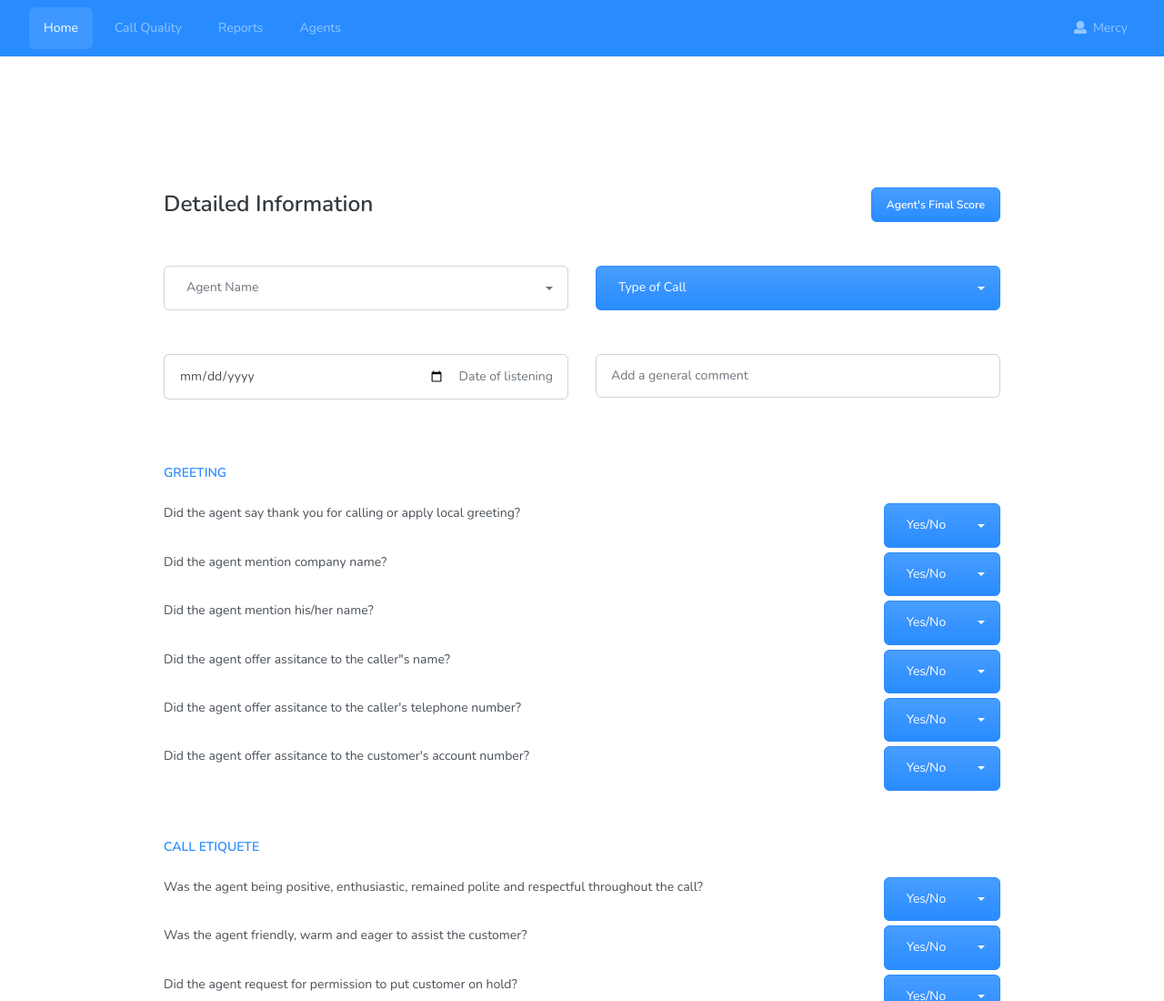
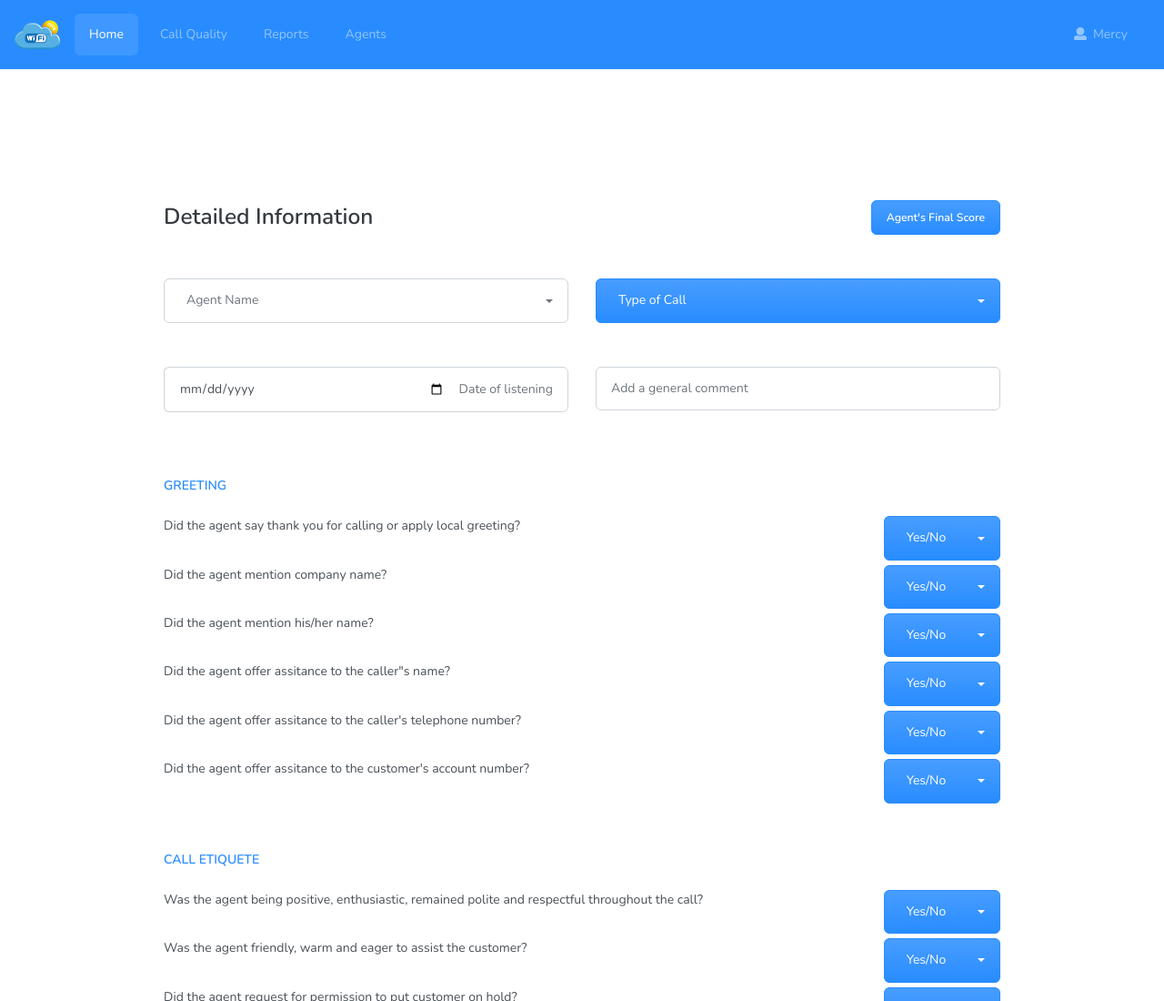
Before and after one commit to felkiriinya/QA, a plain HTML site: page index.html in a window 1280 px wide. Shown: the top 1100 px of the page at 91% size. Drawn offline with nearby package versions, Linux system fonts and the light colour scheme.

Commit message:
Added initial files

```diff
--- a/index.html
+++ b/index.html
@@ -16,7 +16,7 @@
 
     <div class="mb-5">
         <nav class="navbar navbar-expand-lg navbar-dark bg-primary ">
-          <a class="navbar-brand" href="#"> <img src="./assets/images/app_icon.png" height="50" alt="" /></a>
+          <a class="navbar-brand" href="#"> <img src="./assets/images/backgrounds/app_icon.png" height="50" alt="" /></a>
           <button class="navbar-toggler" type="button" data-toggle="collapse" data-target="#navbar_example_1" aria-controls="navbar_example_1" aria-expanded="false" aria-label="Toggle navigation">
             <span class="navbar-toggler-icon"></span>
           </button>
```
Also changed, not shown: assets/images/backgrounds/app_icon.png (added).
